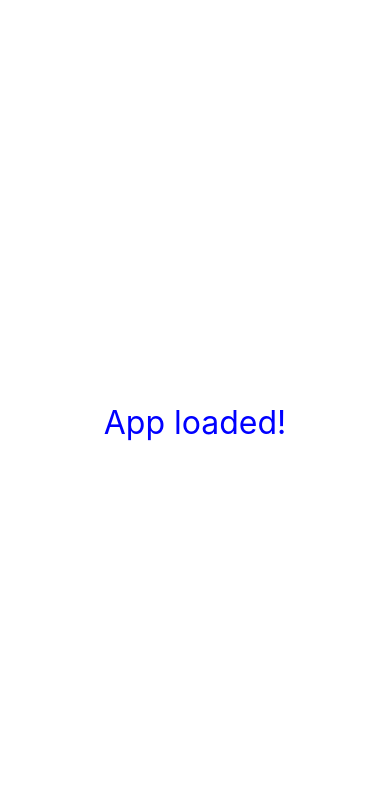
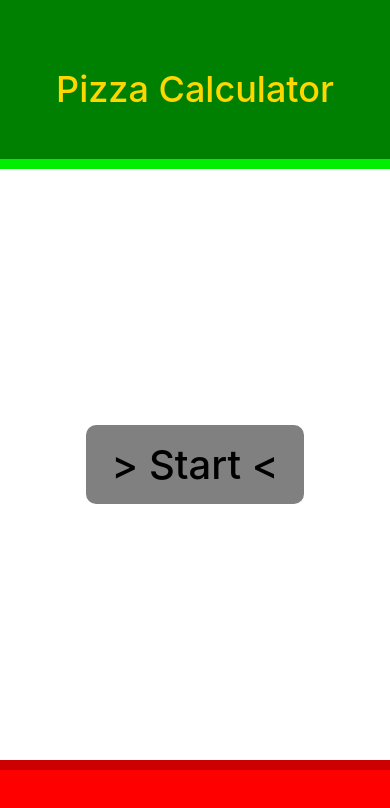
Before and after one commit to sharkand73/pizza_calculator_mobile, a React Native app: screen / in a window 390 px wide. Shown: the top 808 px of the page. Built offline with nearby package versions, Linux system fonts and the light colour scheme.

Commit message:
Some styles added to front page.

```diff
--- a/Main.js
+++ b/Main.js
@@ -1,11 +1,21 @@
 import { StatusBar } from 'expo-status-bar';
 import React from 'react';
-import { StyleSheet, Text, View } from 'react-native';
+import { StyleSheet, Text, TouchableOpacity, View } from 'react-native';
 
 const Main = () => {
     return (
         <View style={styles.container}>
-            <Text style={styles.text}>App loaded!</Text>
+            <View style={styles.header}>
+                <Text style={styles.headerText}>Pizza Calculator</Text>
+            </View>
+            <View style={styles.body}>
+                <TouchableOpacity style={styles.button}>
+                    <Text style={styles.buttonText}> &gt; Start &lt; </Text>
+                </TouchableOpacity>
+            </View>
+            <View style={styles.footer}>
+
+            </View>
         </View>
 
     );
@@ -15,13 +25,42 @@ const Main = () => {
 const styles = StyleSheet.create({
     container: {
       flex: 1,
-      backgroundColor: '#fff',
-      alignItems: 'center',
-      justifyContent: 'center',
+      backgroundColor: 'white'
     },
-    text: {
-        fontSize: 32,
-        color: 'blue'
+    header: {
+        backgroundColor: 'green',
+        alignItems: 'center',
+        justifyContent: 'center',
+        borderBottomWidth: 10,
+        borderBottomColor: '#00ee00',
+        paddingTop: 20,
+        height: '20%'
+    },
+    headerText: {
+        color: '#FFD700',
+        fontSize: 36,
+        padding: 26,
+        fontWeight: "500",
+    },
+    body: {
+        alignItems: 'center',
+        justifyContent: 'center',
+        height: '70%'
+    },
+    button: {
+        padding: 15,
+        backgroundColor: 'grey',
+        borderRadius: 10
+    },
+    buttonText: {
+        fontSize: 40,
+        fontWeight: '500'
+    },
+    footer: {
+        backgroundColor: 'red',
+        borderTopWidth: 10,
+        borderTopColor: '#cc0000',
+        height: '10%'
     }
   });
 
```
